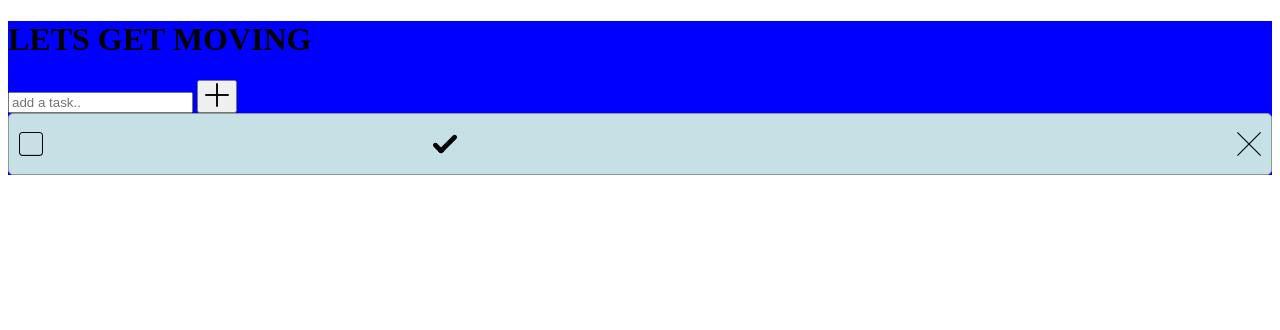
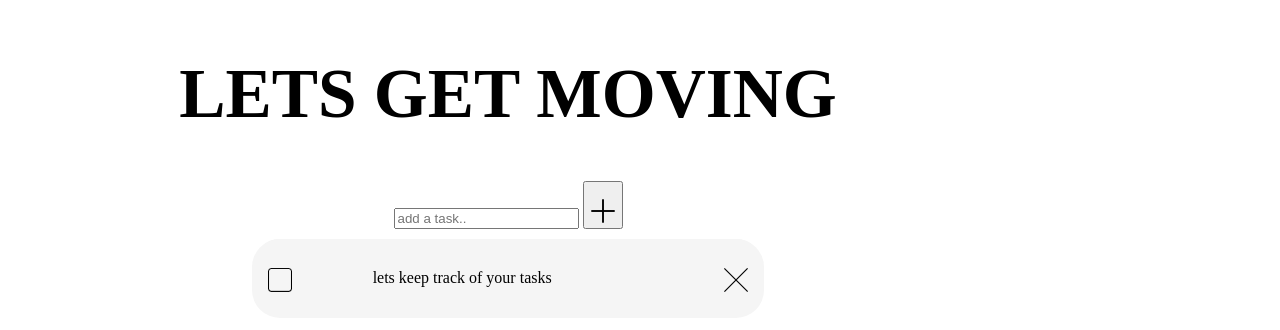
Before and after one commit to madscodess/to-do-list, a plain HTML site: page index.html in a window 1280 px wide. Drawn offline with Linux system fonts and the light colour scheme.

Commit message:
layout additions css

```diff
--- a/app.js
+++ b/app.js
@@ -5,10 +5,27 @@ let out1 = document.getElementById('output1');
 
 console.log(input.value);
 
+// document.querySelector('#push').onclick = function(){
+//     if(document.querySelector('#taskInput input').value.length == 0){
+//         alert("Please Enter a Task")
+//     }
+
 function output() {
-    out1.innerHTML += input.value;
-    out1.innerHTML + newTask;
-    console.log("button clicked");
-}
+    document.querySelector('#tasks').innerHTML +=
+    `<div id="tasks">
+        <div id = "imgs-container">
+            <img id="square" src="/images/square.png">
+            <img id="tick" src="/images/right.png">
+            ${input.value}
+            </p>
+            <img id="delete" src="/images/cancel.png">
+        </div>
+        </div>
+        `;
+
+//     out1.append(
+//         '<div><input type="text" name="text[]"/><a href="#" class="delete">delete</a></div>'); //adding new input field
+//     console.log("button clicked");
+ }
 
 addBtn.addEventListener("click", output);
--- a/index.html
+++ b/index.html
@@ -18,11 +18,14 @@
         </div>
 
         <div id="tasks">
+        <div id ="imgs-container">
             <img id="square" src="/images/square.png">
             <img id="tick" src="/images/right.png">
-            <p id="output1"></p>
+            <p id="output1">lets keep track of your tasks</p>
+
             <img id="delete" src="/images/cancel.png">
         </div>
+    </div>
     </div>
 </div>
 </body>
--- a/stylesheet.css
+++ b/stylesheet.css
@@ -1,20 +1,60 @@
 body{
     background-color: white;
+    align-items: center;
 }
 
 .container {
-    background-color: blue;
+    width: 1000px;
+    /* not setting height so user can add as many tasks as they want*/
+    background-color: white;
+    display: flex;
+    flex-direction: column;
+    align-items: center;
+}
+
+h1 {
+    font-size: 4.3333em;
+}
+
+#tick {
+    visibility: hidden;
 }
 
 #tasks {
-    border-radius: 5px;
+    /* visibility: hidden; */
+        display: flex;
+        flex-direction: column;
+        align-items: center;
+        border-radius: 10px;
+        background-color: whitesmoke;
+        /* padding: 30px 20px 20px 30px; */
+        margin-top: 10px;
+        width: 50%;
+        height: 40px;
+        border-radius: 28px;
+        gap: 1.5em;
+}
+
+#imgs-container {
+    min-width: 30em;
+    max-width: 30em;
+    background-color: whitesmoke;
+    display: flex;
+    flex-direction: row;
+    justify-content: space-between;
+    padding: 0.9em 1em;
+    border-radius: 28px;
+}
+
+#output1 {
+    padding-left: 0em;
+    padding-right: 9em;
     align-items: center;
-    justify-content: space-between;
-    border: 1px solid #939697;
-    cursor: pointer;
-    background-color: #c5e1e6;
-    height: 50px;
-    margin-bottom: 8px;
-    padding: 5px 10px;
-    display: flex;
 }
+
+img {
+    padding-top: 15px;
+    width: 24px;
+    height: 24px;
+    align-items: center;
+}
```
